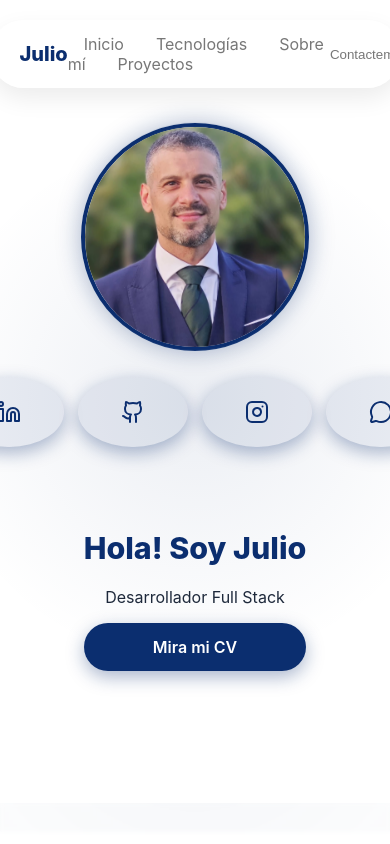
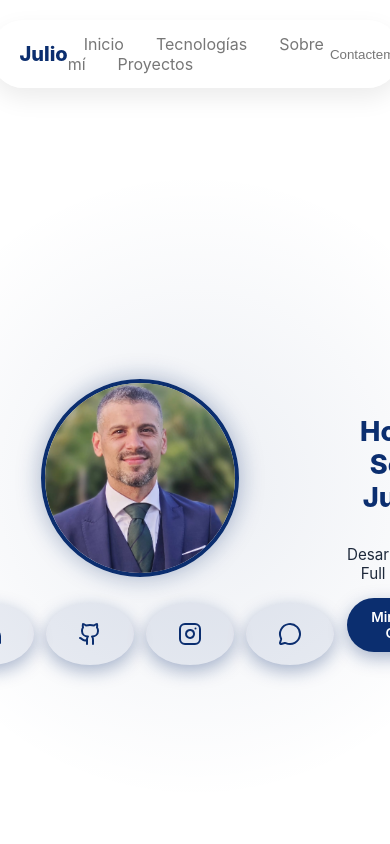
Before and after one commit to juliosm3/portfolio, a React (Vite) app: page / in a window 390 px wide. Shown: the top 844 px of the page. Built offline with nearby package versions, Linux system fonts and the light colour scheme.

Commit message:
nuevas modificaciones

```diff
--- a/src/index.css
+++ b/src/index.css
@@ -628,47 +628,55 @@ body.dark .about-card {
   cursor: pointer;
 }
 
-/* ================= MOBILE ================= */
+
+/* ===================================================== */
+/* ============ HERO MOBILE ONE SCREEN PATCH =========== */
+/* ===================================================== */
+
 @media (max-width: 768px) {
 
-  section {
-    min-height: auto;
-    padding: 6rem 1.2rem 3rem;
-  }
-
   .hero {
-    min-height: 100vh;
-    padding: 7rem 1rem 2rem;
-    flex-direction: column;
-    text-align: center;
-    gap: 1rem;
+    min-height: 100vh !important;
+    padding-top: 6.5rem !important;
+    padding-bottom: 1.5rem !important;
+    gap: 0.8rem !important;
   }
 
   .hero-left img {
-    width: 220px !important;
-    height: 220px !important;
-    max-width: 70vw;
-    max-height: 70vw;
+    width: 190px !important;
+    height: 190px !important;
+    max-width: 65vw !important;
+    max-height: 65vw !important;
   }
 
   .hero-right h1 {
-    font-size: 1.9rem;
-    margin-bottom: 0.3rem;
+    font-size: 1.7rem !important;
+    line-height: 1.2;
   }
 
   .hero-right p {
-    font-size: 1rem;
-    margin-bottom: 0.6rem;
+    font-size: 0.95rem !important;
+    margin-bottom: 0.5rem !important;
   }
 
   .hero a {
-    margin-top: 0.4rem;
-    margin-bottom: 0.6rem;
+    margin-top: 0.4rem !important;
+    margin-bottom: 0.4rem !important;
+    padding: 11px 24px !important;
+    font-size: 0.85rem !important;
   }
 
   .hero-social {
-    flex-wrap: nowrap;
-    justify-content: center;
-    margin-top: 0.4rem;
+    display: flex !important;
+    flex-wrap: nowrap !important;
+    justify-content: center !important;
+    gap: 12px !important;
+    margin-top: 0.3rem !important;
   }
+
+  .hero-social a {
+    width: 40px !important;
+    height: 40px !important;
+  }
+
 }
```
